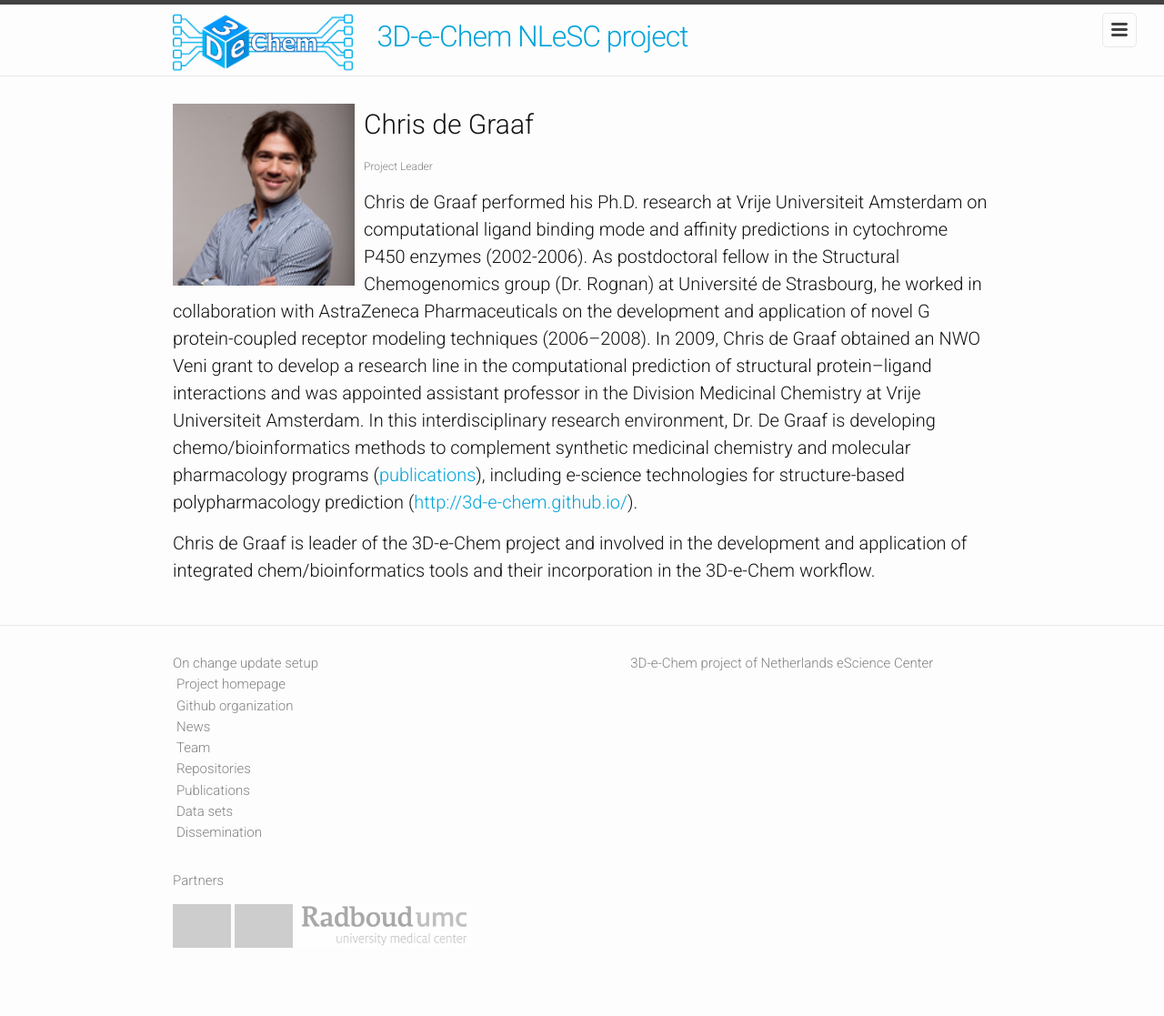
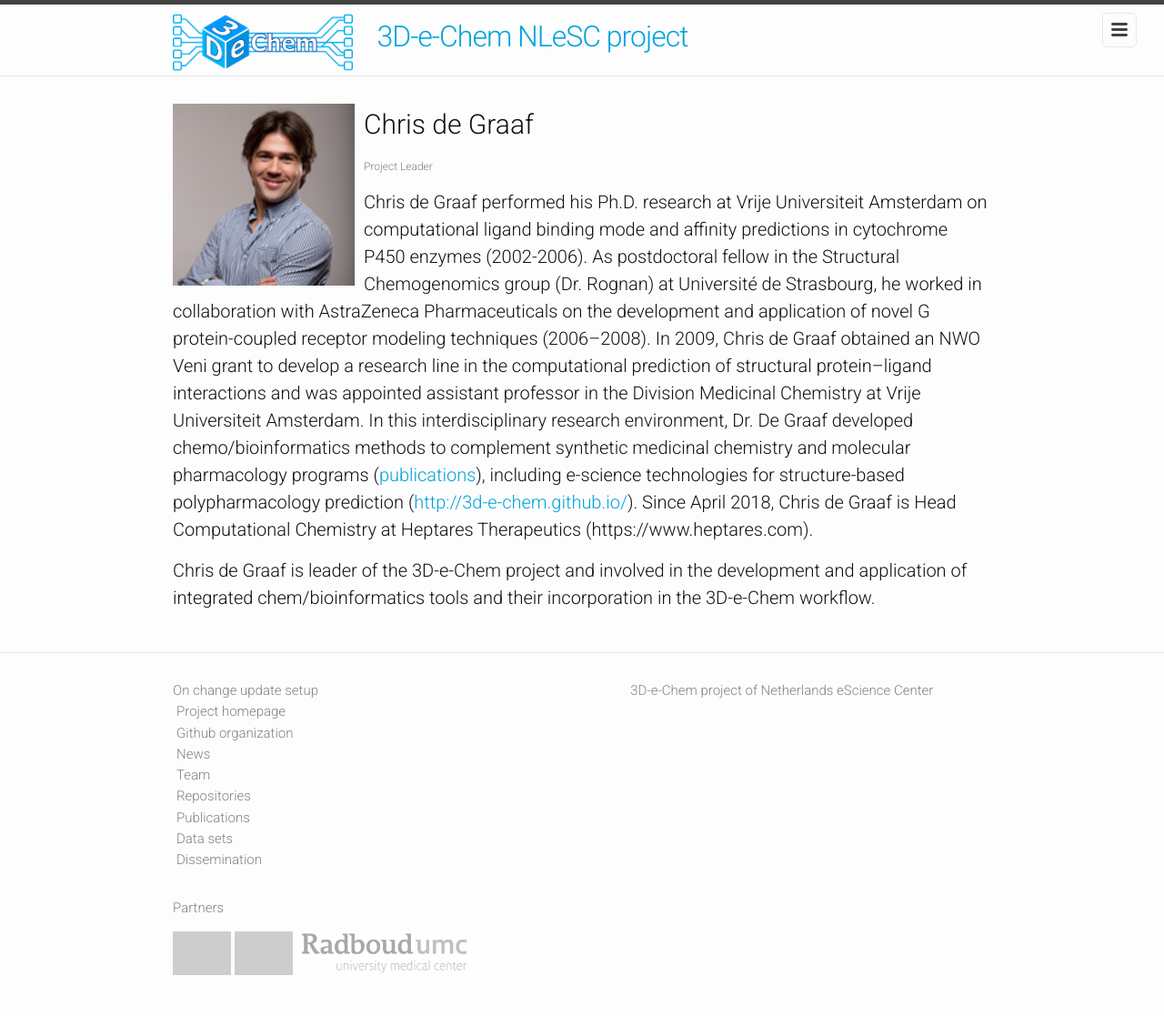
Before and after one commit to 3D-e-Chem/3D-e-Chem.github.io, a Jekyll site: the page built from _team_members/Chris_de_Graaf.md, in a window 1280 px wide. Shown: the whole page at 91% size. Built offline with Jekyll 4.4.1, drawn with Linux system fonts in a browser that asks for light colours; a style sheet for code colours, icons or effects is not loaded; before the commit the page ends 1087 px from its top, so only the background shows below that; grey boxes are pictures that could not be loaded.

Commit message:
Update Chris_de_Graaf.md

```diff
--- a/_team_members/Chris_de_Graaf.md
+++ b/_team_members/Chris_de_Graaf.md
@@ -4,6 +4,7 @@
 role: Project Leader
 ---
 Chris de Graaf performed his Ph.D. research at Vrije Universiteit Amsterdam on computational ligand binding mode and affinity predictions in cytochrome P450 enzymes (2002-2006). As postdoctoral fellow in the Structural Chemogenomics group (Dr. Rognan) at Université de Strasbourg, he worked in collaboration with AstraZeneca Pharmaceuticals on the development and application of novel G protein-coupled receptor modeling techniques (2006–2008).
-In 2009, Chris de Graaf obtained an NWO Veni grant to develop a research line in the computational prediction of structural protein–ligand interactions and was appointed assistant professor in the Division Medicinal Chemistry at Vrije Universiteit Amsterdam. In this interdisciplinary research environment, Dr. De Graaf is developing chemo/bioinformatics methods to complement synthetic medicinal chemistry and molecular pharmacology programs ([publications](https://scholar.google.nl/citations?user=Sdri5EkAAAAJ&hl=en)), including e-science technologies for structure-based polypharmacology prediction ([http://3d-e-chem.github.io/](http://3d-e-chem.github.io/)).
+In 2009, Chris de Graaf obtained an NWO Veni grant to develop a research line in the computational prediction of structural protein–ligand interactions and was appointed assistant professor in the Division Medicinal Chemistry at Vrije Universiteit Amsterdam. In this interdisciplinary research environment, Dr. De Graaf developed chemo/bioinformatics methods to complement synthetic medicinal chemistry and molecular pharmacology programs ([publications](https://scholar.google.nl/citations?user=Sdri5EkAAAAJ&hl=en)), including e-science technologies for structure-based polypharmacology prediction ([http://3d-e-chem.github.io/](http://3d-e-chem.github.io/)).
+Since April 2018, Chris de Graaf is Head Computational Chemistry at Heptares Therapeutics (https://www.heptares.com).
 
 Chris de Graaf is leader of the 3D-e-Chem project and involved in the development and application of integrated chem/bioinformatics tools and their incorporation in the 3D-e-Chem workflow.
```
